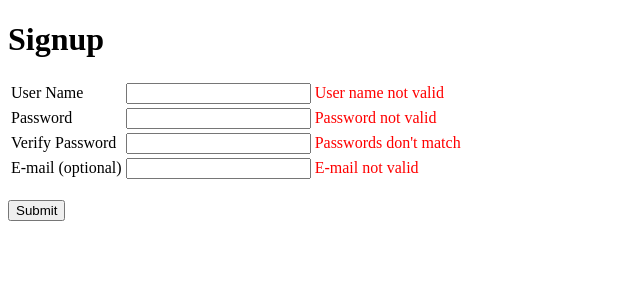
After one commit to farside1969/user-signup, a Flask app: template templates/alt_signup.html in a window 1280 px wide. The commit adds this page. Shown: the top 300 px of the page, without its empty margins (0-640 px from the left). Run offline with Flask 2, Linux system fonts and the light colour scheme; the template is opened without the code that fills it, so the values that code supplies are empty.

Commit message:
getting ready to crash

```diff
--- a/main.py
+++ b/main.py
@@ -1,24 +1,158 @@
 from flask import Flask, request, redirect, render_template
 import cgi, html, os, jinja2
-
-#MEGA FLOW ISSUE - REFLOW
 
 app = Flask(__name__)
 app.config['DEBUG'] = True
 
-@app.route("/")
-def index():
+#form
+@app.route('/signup')
+def display_user_signup_form():
     return render_template('signup.html')
 
+# validation
+def empty_val(x):
+    if x:
+        return True
+
+def char_length(x):
+    if len(x) > 2 and len(x) < 21:
+        return True
+
+def email_at_symbol(x):
+    if x.count('@') >= 1:
+        return True
+
+def email_at_symbol_more_than_one(x):
+    if x.count('@') <= 1:
+        return True
+
+def email_period(x):
+    if x.count('.') >= 1:
+        return True
+
+def email_period_more_than_one(x):
+    if x.count('.') <= 1:
+        return True
+
+#process form
 @app.route("/signup", methods=['POST'])
-def sign_up():
-    user_name = request.form['user_name']
-    return render_template('signup.html', user_name=user_name)
+def user_signup_complete():
 
-@app.route("/welcome", methods=['POST'])
-def welcome():
-    user_name = request.form['user_name']
-    return render_template('welcome.html', user_name=user_name)
+#input varibles
+    username = request.form['username']
+    password = request.form['password']
+    password_verify = request.form['password_verify']
+    email = request.form['email']
+
+#errors
+    username_error = ""
+    password_error = ""
+    password_verify_error = ""
+    email_error = ""
+
+    err_required = "Required"
+    err_reenter_pw = "Verify password"
+    err_char_count = "Must be 3 to 20 characters"
+    err_no_spaces = "Must not contain spaces"
+
+#username validation
+    if not empty_val(username):
+        username_error = err_required
+        password = ''
+        password_verify = ''
+        password_error = err_reenter_pw
+        password_verify_error = err_reenter_pw
+    elif not char_length(username):
+        username_error = "Username " + err_char_count
+        password = ''
+        password_verify = ''
+        password_error = err_reenter_pw
+        password_verify_error = err_reenter_pw
+    else:
+        if " " in username:
+            username_error = "Username " + err_no_spaces
+            password = ''
+            password_verify = ''
+            password_error = err_reenter_pw
+            password_verify_error = err_reenter_pw
+
+#password validation
+    if not empty_val(password):
+        password_error = err_required
+        password = ''
+        password_verify = ''
+    elif not char_length(password):
+        password_error = "Password " + err_char_count
+        password = ''
+        password_verify = ''
+        password_verify_error = err_reenter_pw
+    else:
+        if " " in password:
+            password_error = "Password " + err_no_spaces
+            password = ''
+            password_verify = ''
+            password_verify_error = err_reenter_pw
+
+#verify password validation
+    if password_verify != password:
+        password_verify_error = "Passwords do not match"
+        password = ''
+        password_verify = ''
+        password_error = 'Passwords must match'
+
+#e-mail validation
+    if empty_val(email):
+        if not char_length(email):
+            email_error = "Email " + err_char_count
+            password = ''
+            password_verify = ''
+            password_error = err_reenter_pw
+            password_verify_error = err_reenter_pw
+        elif not email_at_symbol(email):
+            email_error = "Email must contain the @ symbol"
+            password = ''
+            password_verify = ''
+            password_error = err_reenter_pw
+            password_verify_error = err_reenter_pw
+        elif not email_at_symbol_more_than_one(email):
+            email_error = "Email must contain only one @ symbol"
+            password = ''
+            password_verify = ''
+            password_error = err_reenter_pw
+            password_verify_error = err_reenter_pw
+        elif not email_period(email):
+            email_error = "Email must contain a . (dot)"
+            password = ''
+            password_verify = ''
+            password_error = err_reenter_pw
+            password_verify_error = err_reenter_pw
+        elif not email_period_more_than_one(email):
+            email_error = "Email must contain only one . (dot)"
+            password = ''
+            password_verify = ''
+            password_error = err_reenter_pw
+            password_verify_error = err_reenter_pw
+        else:
+            if " " in email:
+                email_error = "E-mail " + err_no_spaces
+                password = ''
+                password_verify = ''
+                password_error = err_reenter_pw
+                password_verify_error = err_reenter_pw
+
+#no error redirects to welcome
+#error will display error message
+    if not username_error and not password_error and not password_verify_error and not email_error:
+        username = username
+        return redirect('/welcome?username={0}'.format(username))
+    else:
+        return render_template('signup.html', username_error=username_error, username=username, password_error=password_error, password=password, password_verify_error=password_verify_error, password_verify=password_verify, email_error=email_error, email=email)
+
+#redirect to welcome
+@app.route('/welcome')
+def valid_signup():
+    username = request.args.get('username')
+    return render_template('welcome.html', username=username)
 
 if __name__ == '__main__':
 
--- /dev/null
+++ b/templates/alt_signup.html
@@ -0,0 +1,57 @@
+<!doctype html>
+<html>
+    <head>
+        <style>
+            .error {
+                color: red;
+            }
+        </style>
+    </head>
+<body>
+    <h1>Signup</h1>
+    <form id="user_input" method="POST">
+        <table>
+            <tbody>
+                <tr>
+                    <td>
+                        <label for="username">User Name</label>
+                    </td>
+                    <td>
+                        <input id="username" name="username" type="text"/>
+                        <span class="error">User name not valid</span>
+                    </td>
+                </tr>
+                <tr>
+                    <td>
+                        <label for="password">Password</label>
+                    </td>
+                    <td>
+                        <input id="password" name="password" type="password"/>
+                        <span class="error">Password not valid</span>
+                    </td>
+                </tr>
+                <tr>
+                    <td>
+                        <label for="verify_password">Verify Password</label>
+                    </td>
+                    <td>
+                        <input id="verify_password" name="verify_password" type="password"/>
+                        <span class="error">Passwords don't match</span>
+                    </td>
+                </tr>
+                <tr>
+                    <td>
+                        <label for="email">E-mail (optional)</label>
+                    </td>
+                    <td>
+                        <input id="email" name="email" type="text"/>
+                        <span class="error">E-mail not valid</span>
+                    </td>
+                </tr>
+            </tbody>
+        </table>
+        <br>
+        <input type="submit"/>
+    </form>
+</body>
+</html>
--- a/templates/base.html
+++ b/templates/base.html
@@ -1,7 +1,11 @@
 <!doctype html>
 <html>
     <head>
-        <title>{{title}}</title>
+        <style>
+            .error {
+                color: red;
+            }
+        </style>
     </head>
 <body>
 
--- a/templates/welcome.html
+++ b/templates/welcome.html
@@ -1,6 +1,6 @@
 <!doctype html>
 <html>
     <body>
-        <h1>Welcome, {{user_name}}</h1>
+        <h1>Welcome, {{username}}</h1>
     </body>
 </html>
```
Also changed, not shown: templates/signup.html (+24 -55 lines).
